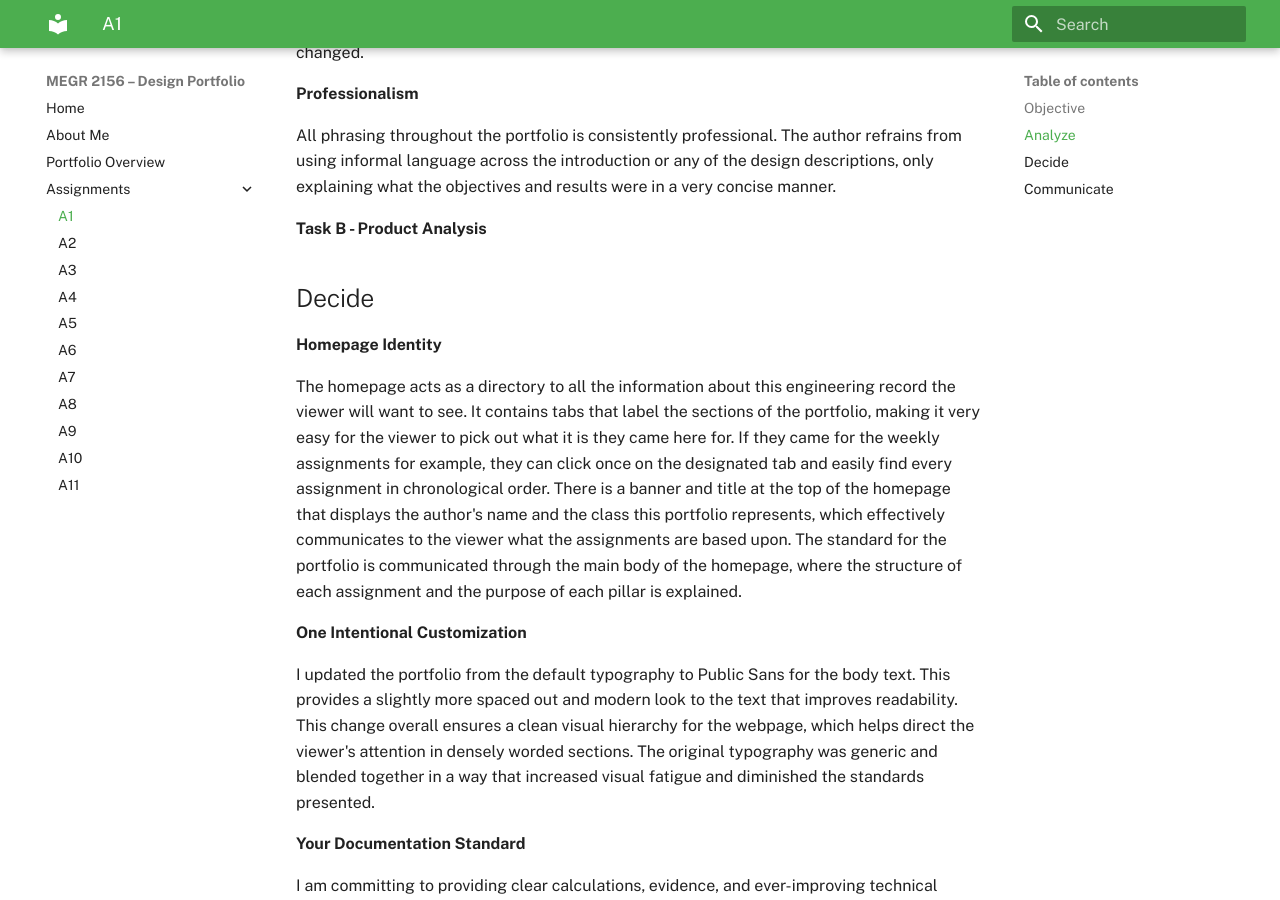
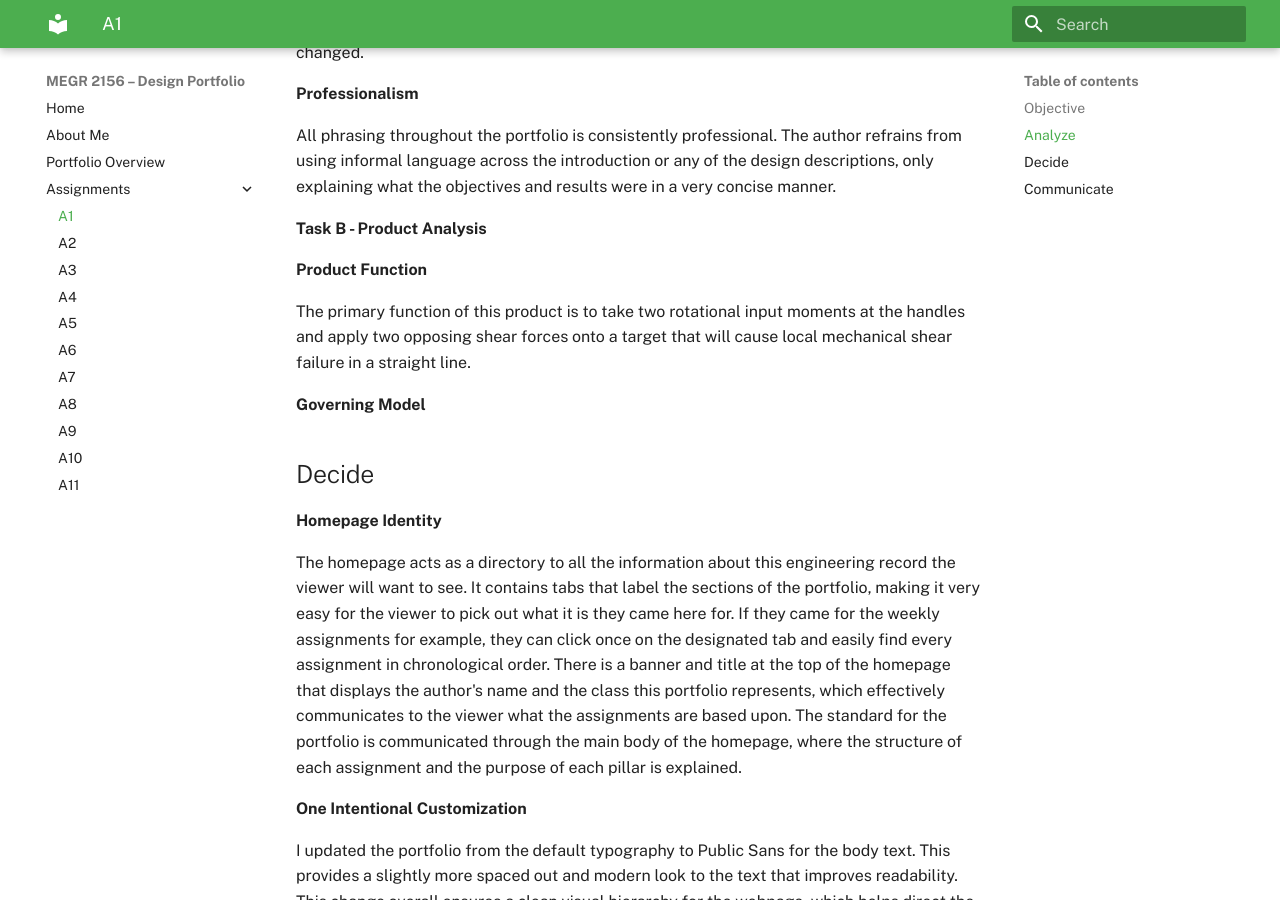
Before and after one commit to Jmswanchara/megr2156-portfolio, an MkDocs documentation site: the page built from docs/assignments/A01/index.md, in a window 1280 px wide and 900 px high, scrolled down 1776 px. Built offline with MkDocs 1.6.1 and Material for MkDocs 9.7.7, drawn with Linux system fonts in a browser that asks for light colours.

Commit message:
Enhance Task B with Product Function and Governing Model
Added sections for Product Function and Governing Model in Task B.

```diff
--- a/docs/assignments/A01/index.md
+++ b/docs/assignments/A01/index.md
@@ -44,6 +44,12 @@ All phrasing throughout the portfolio is consistently professional.  The author
 
 **Task B - Product Analysis**
 
+**Product Function**
+
+The primary function of this product is to take two rotational input moments at the handles and apply two opposing shear forces onto a target that will cause local mechanical shear failure in a straight line.
+
+**Governing Model**
+
 
 
 ## Decide
```
